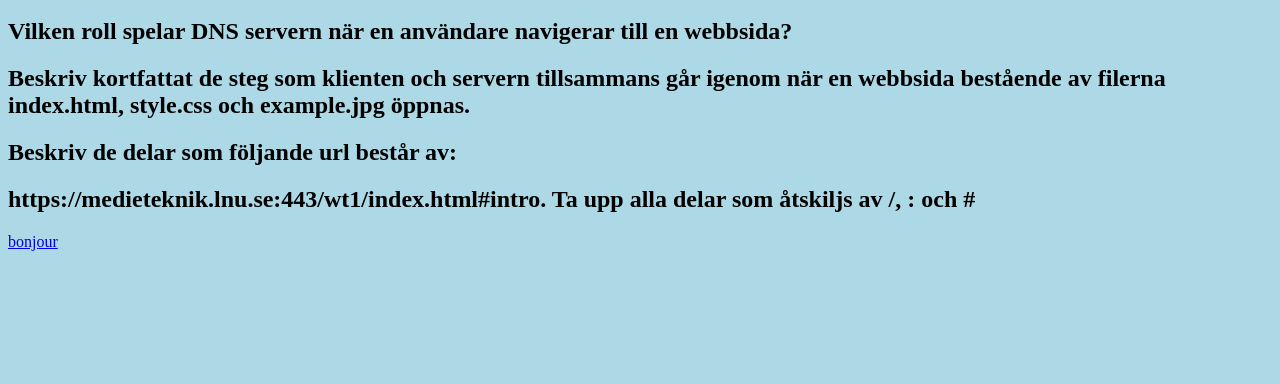
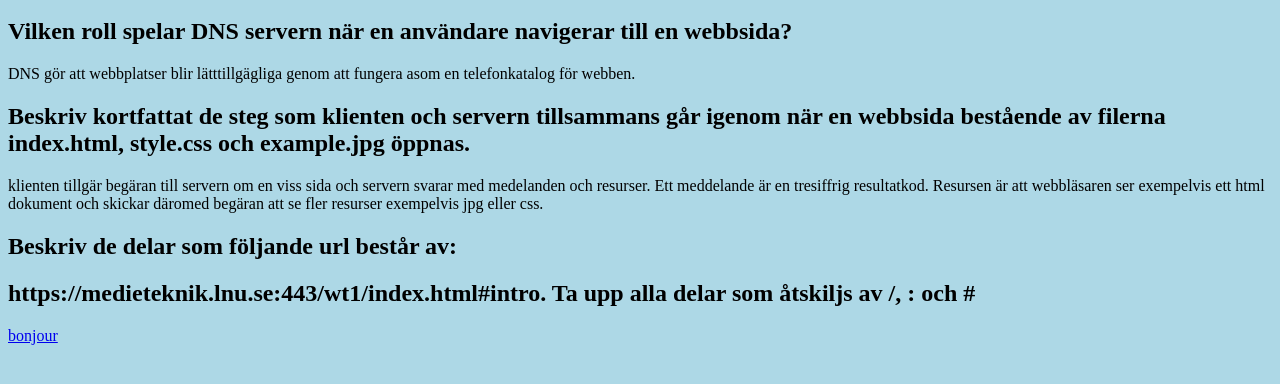
Before and after one commit to davidtheboy20/Webbdessigne, a plain HTML site: page index.html in a window 1280 px wide. Shown: the part 48-432 px from the top of the page. Drawn offline with Linux system fonts and the light colour scheme.

Commit message:
index.html

```diff
--- a/index.html
+++ b/index.html
@@ -8,7 +8,10 @@
 
 <h1>F1.Datakommunikation och webbadresser</h1>
 <h2>Vilken roll spelar DNS servern när en användare navigerar till en webbsida?</h2>
+  <p>DNS gör att webbplatser blir lätttillgägliga genom att fungera asom en telefonkatalog för webben.</p>
 <h2>Beskriv kortfattat de steg som klienten och servern tillsammans går igenom när en webbsida bestående av filerna index.html, style.css och example.jpg öppnas.</h2>
+  <p>klienten tillgär begäran till servern om en viss sida och servern svarar med medelanden och resurser. Ett meddelande är en tresiffrig resultatkod. Resursen är att webbläsaren ser exempelvis ett html dokument och
+  skickar däromed begäran att se fler resurser exempelvis jpg eller css.</p>
 <h2>Beskriv de delar som följande url består av:</h2>
 <h2>https://medieteknik.lnu.se:443/wt1/index.html#intro. Ta upp alla delar som åtskiljs av /, : och #</h2>
   <a href="bonjour.html">bonjour</a>
```
